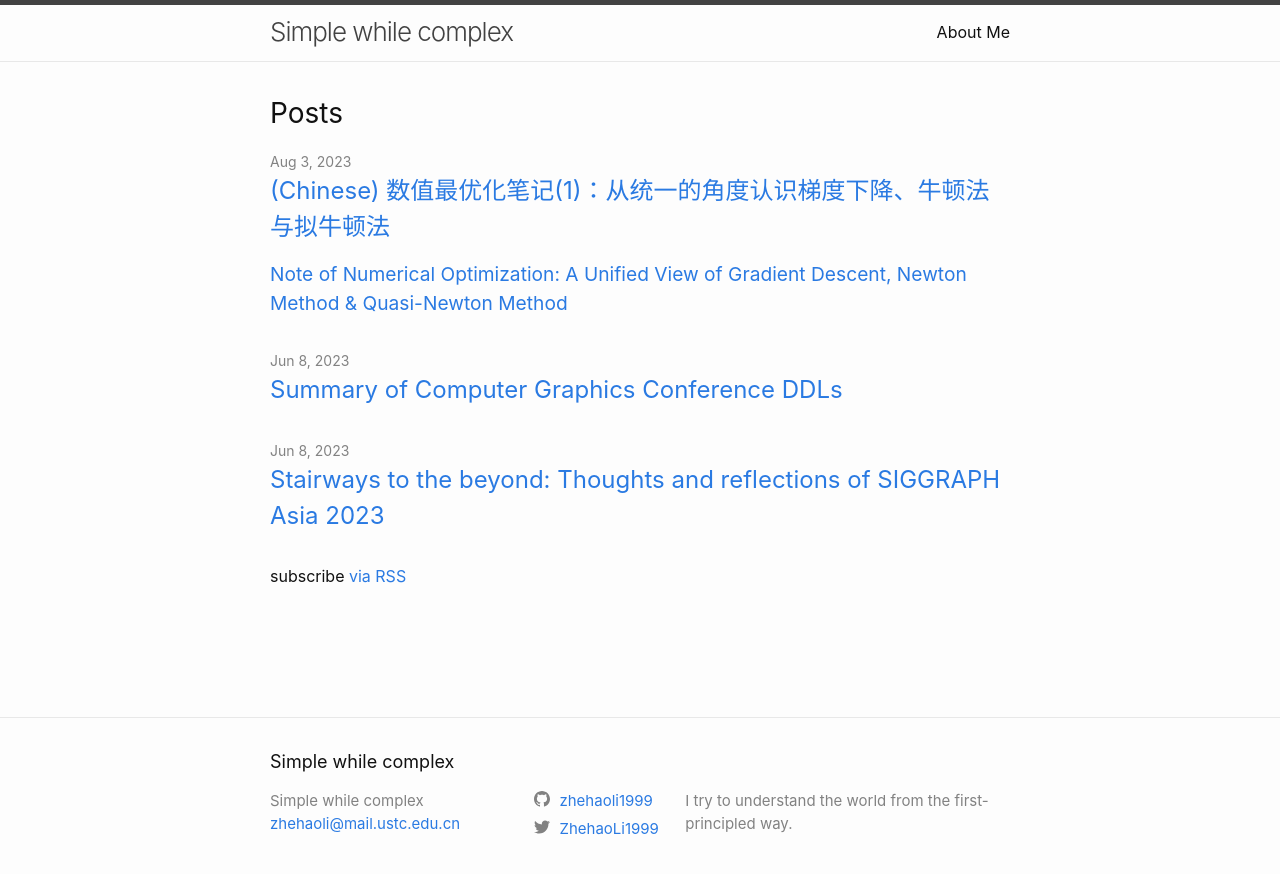
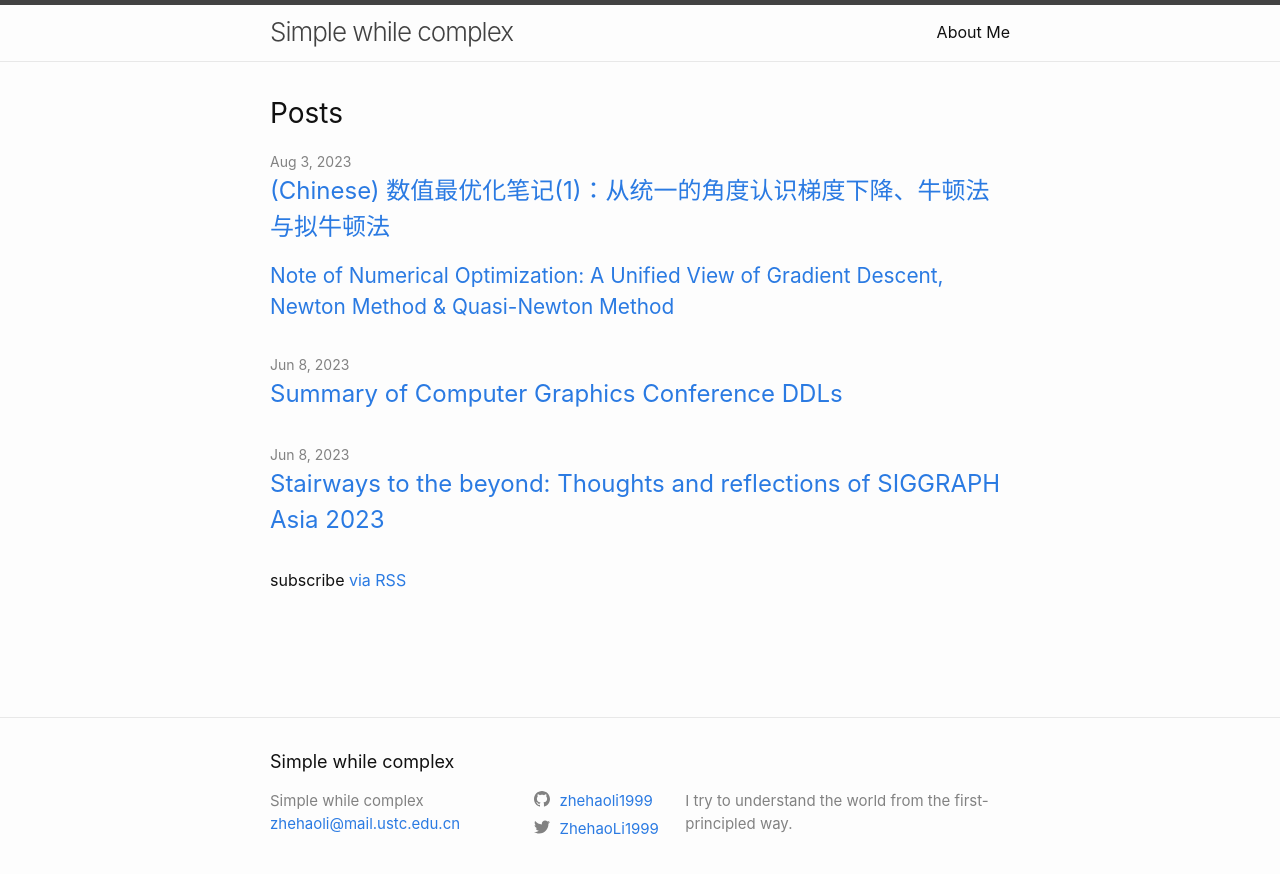
Before and after one commit to zhehaoli1999/zhehaoli1999.github.io, a Jekyll site: the page built from index.markdown, in a window 1280 px wide. Shown: the top 874 px of the page. Built offline with Jekyll 4.4.1, drawn with Linux system fonts in a browser that asks for light colours.

Commit message:
format fix

```diff
--- a/_layouts/home.html
+++ b/_layouts/home.html
@@ -23,7 +23,7 @@ layout: default
         </h3>
         {%- if post.subtitle -%}
           <h4>
-            <a class="post-sublink" href="{{ post.url | relative_url }}">
+            <a class="post-sublink"">
               {{ post.subtitle | escape }}
             </a>
           </h4>
--- a/_sass/minima/_layout.scss
+++ b/_sass/minima/_layout.scss
@@ -208,8 +208,8 @@
 }
 
 .post-sublink {
-  display: block;
-  @include relative-font-size(1.2);
+  //display: block;
+  @include relative-font-size(1.3);
 }
 
 
```
